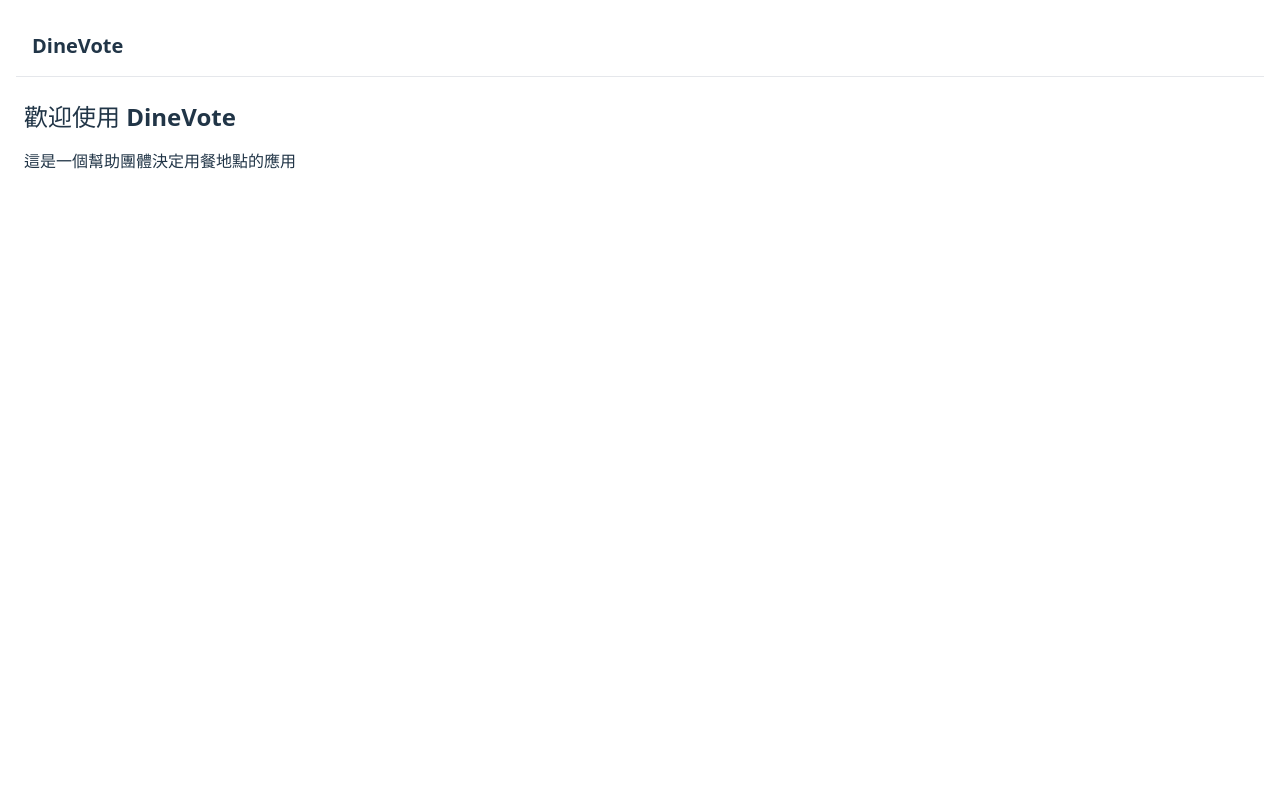
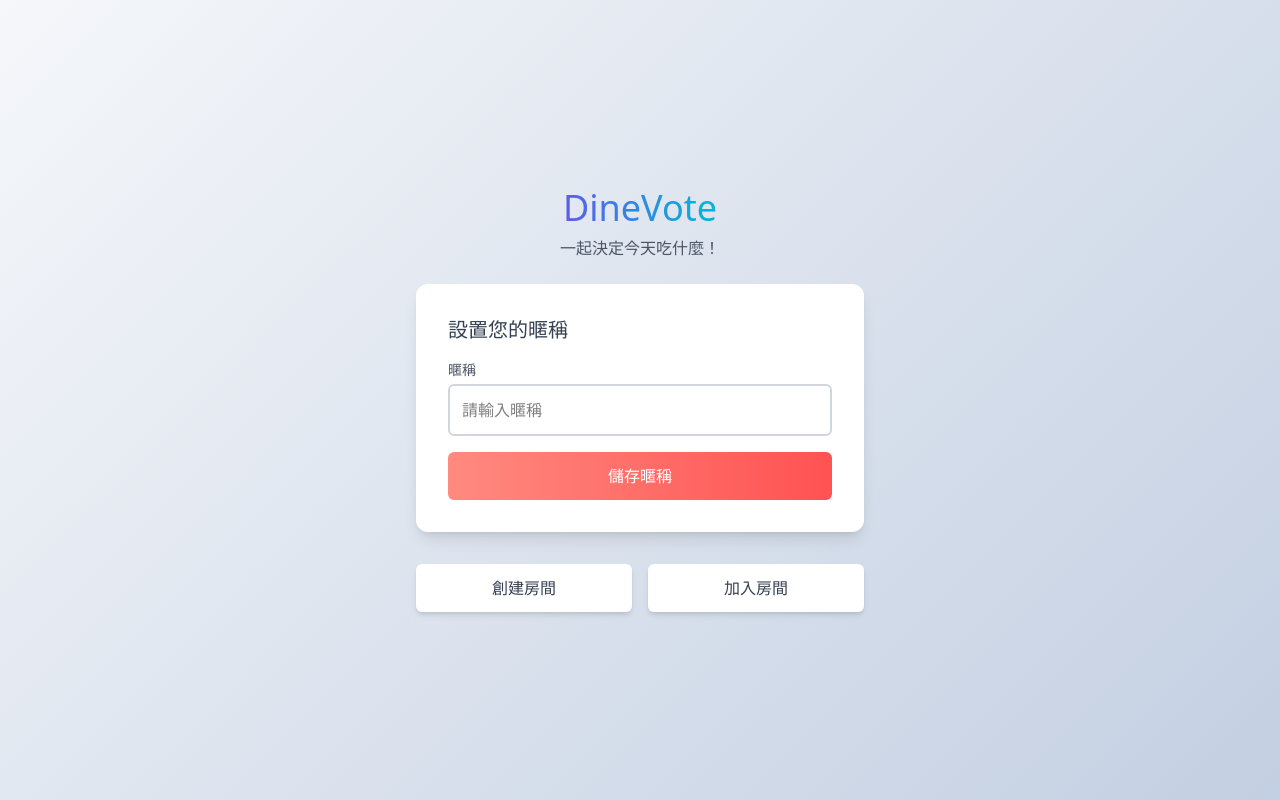
Before and after one commit to jon111rock/dine-vote, a Vue app: page / in a window 1280 px wide. Built offline with nearby package versions, Linux system fonts and the light colour scheme.

Commit message:
feat(home): 更新首頁佈局與樣式，新增暱稱設置功能

```diff
--- a/index.html
+++ b/index.html
@@ -4,7 +4,7 @@
     <meta charset="UTF-8" />
     <link rel="icon" type="image/svg+xml" href="/vite.svg" />
     <meta name="viewport" content="width=device-width, initial-scale=1.0" />
-    <title>Vite + Vue</title>
+    <title>DineVote</title>
   </head>
   <body>
     <div id="app"></div>
--- a/src/App.vue
+++ b/src/App.vue
@@ -2,10 +2,7 @@
 </script>
 
 <template>
-  <div class="max-w-[1280px] mx-auto p-4">
-    <header class="p-4 border-b border-gray-200 mb-4">
-      <h1 class="text-xl font-bold">DineVote</h1>
-    </header>
+  <div>
     <main>
       <router-view />
     </main>
--- a/src/style.css
+++ b/src/style.css
@@ -1,27 +1,20 @@
 @import 'tailwindcss';
+@tailwind utilities;
 
-:root {
-  font-family: system-ui, Avenir, Helvetica, Arial, sans-serif;
-  line-height: 1.5;
-  font-weight: 400;
-  color-scheme: light dark;
-  color: rgba(255, 255, 255, 0.87);
-  background-color: #242424;
-  font-synthesis: none;
-  text-rendering: optimizeLegibility;
-  -webkit-font-smoothing: antialiased;
-  -moz-osx-font-smoothing: grayscale;
+body {
+  background: linear-gradient(135deg, #f5f7fa 0%, #c3cfe2 100%);
 }
 
-body {
-  margin: 0;
-  min-width: 320px;
-  min-height: 100vh;
-}
+@layer utilities {
+  .text-logo-gradient {
+    background: linear-gradient(to right, #5E5CE6, #00B8D9);
+    -webkit-background-clip: text;
+    -webkit-text-fill-color: transparent;
+    background-clip: text;
+  }
 
-@media (prefers-color-scheme: light) {
-  :root {
-    color: #213547;
-    background-color: #ffffff;
+  .bg-red-gradient {
+    background: linear-gradient(to right, #FF8A80, #FF5252);
+
   }
 }
--- a/src/views/Home.vue
+++ b/src/views/Home.vue
@@ -3,8 +3,24 @@
 </script>
 
 <template>
-  <div class="p-2">
-    <h1 class="text-2xl font-bold mb-4">歡迎使用 DineVote</h1>
-    <p class="mb-4">這是一個幫助團體決定用餐地點的應用</p>
+  <div class="flex justify-center items-center h-screen flex-col">
+    <div class="max-w-md w-full">
+      <div class="flex flex-col items-center">
+        <h1 class="text-4xl mb-2 text-logo-gradient font-medium">DineVote</h1>
+        <p class="text-gray-600">一起決定今天吃什麼！</p>
+      </div>
+      <div class="bg-white p-8 rounded-xl shadow-lg mt-6">
+        <p class="text-xl font-medium text-gray-700">設置您的暱稱</p>
+        <div class="mt-4">
+          <p class="text-sm text-gray-600 mb-1">暱稱</p>
+          <input class="w-full border-2 border-gray-300 rounded-md p-3" type="text" placeholder="請輸入暱稱">
+        </div>
+        <button class="cursor-pointer w-full bg-red-gradient text-white rounded-md mt-4 py-3 px-4 ">儲存暱稱</button>
+      </div>
+      <div class="w-full mt-8 flex gap-4">
+        <button class="w-1/2 bg-white  rounded-md p-2 py-3 shadow-md text-gray-700 font-medium">創建房間</button>
+        <button class="w-1/2 bg-white  rounded-md p-2 py-3 shadow-md text-gray-700 font-medium">加入房間</button>
+      </div>
+    </div>
   </div>
 </template>
```
